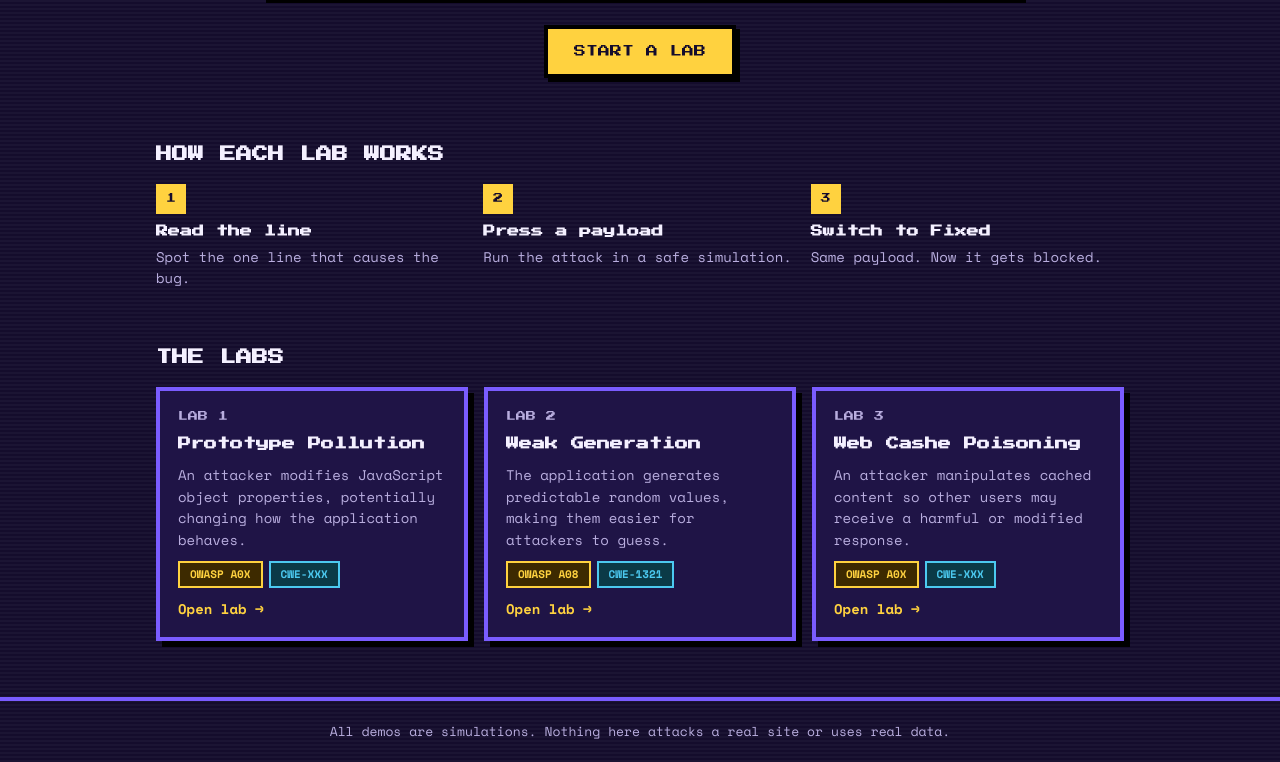
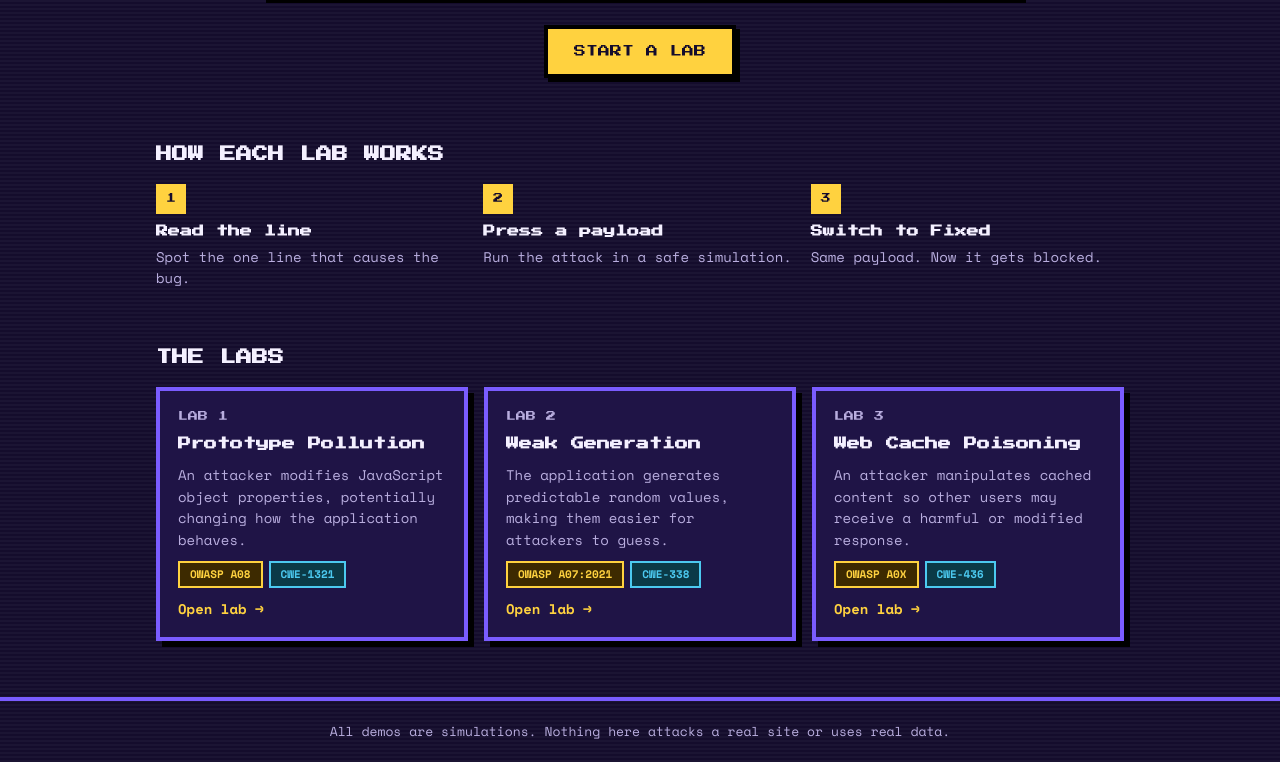
Before and after one commit to Renad1993/Final-Project-Interactive-Web-Security-Sandbox, a plain HTML site: page index.html in a window 1280 px wide. Shown: the part 434-1196 px from the top of the page. Drawn offline with nearby package versions, Linux system fonts and the light colour scheme.

Commit message:
update home page

```diff
--- a/index.html
+++ b/index.html
@@ -69,8 +69,8 @@
           <h3>Prototype Pollution</h3>
           <p>An attacker modifies JavaScript object properties, potentially changing how the application behaves.</p>
           <div class="badges">
-            <span class="badge owasp">OWASP A0X</span>
-            <span class="badge cwe">CWE-XXX</span>
+            <span class="badge owasp">OWASP A08</span>
+            <span class="badge cwe">CWE-1321</span>
           </div>
           <span class="open">Open lab &rarr;</span>
         </a>
@@ -80,8 +80,8 @@
           <h3>Weak Generation</h3>
           <p>The application generates predictable random values, making them easier for attackers to guess.</p>
           <div class="badges">
-            <span class="badge owasp">OWASP A08</span>
-            <span class="badge cwe">CWE-1321</span>
+            <span class="badge owasp">OWASP A07:2021</span>
+            <span class="badge cwe">CWE-338</span>
           </div>
           <span class="open">Open lab &rarr;</span>
         </a>
@@ -89,11 +89,11 @@
         <!-- TODO: owner of Lab 3 fills title, summary, badges -->
         <a class="card" href="lab3.html">
           <span class="lab-no">LAB 3</span>
-          <h3>Web Cashe Poisoning</h3>
+          <h3>Web Cache Poisoning</h3>
           <p>An attacker manipulates cached content so other users may receive a harmful or modified response.</p>
           <div class="badges">
             <span class="badge owasp">OWASP A0X</span>
-            <span class="badge cwe">CWE-XXX</span>
+            <span class="badge cwe">CWE-436</span>
           </div>
           <span class="open">Open lab &rarr;</span>
         </a>
```
